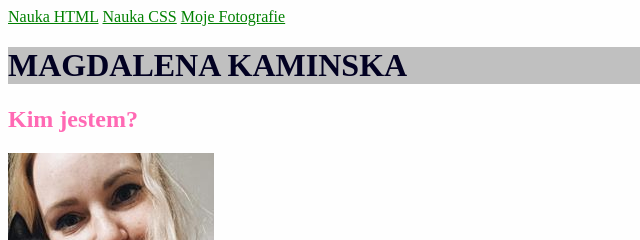
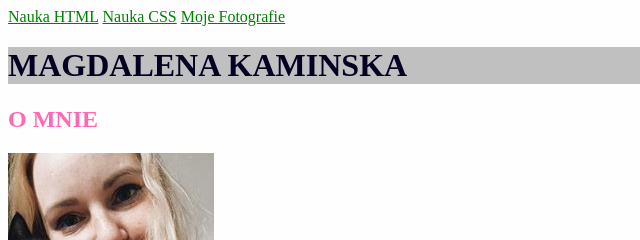
Before and after one commit to magdalena-kaminska/homepage, a plain HTML site: page index.html in a window 1280 px wide. Shown: the top 240 px of the page, 0-640 px from the left. Drawn offline with Linux system fonts and the light colour scheme.

Commit message:
edit index

```diff
--- a/index.html
+++ b/index.html
@@ -21,7 +21,7 @@
             <h1>MAGDALENA KAMINSKA</h1>
         </header>
         <section id="notatki">
-            <h2 class="hotpink-header">Kim jestem?</h2>
+            <h2 class="hotpink-header">O MNIE</h2>
             <img src="ja.jpg" alt="Ja z kotem"/>
             <p>Hej! Nazywam sie Magda i na codzien pracuje jako client support w firmie, ktora tworzy strone internetowe dla klientow sektora inwestycyjnego w Wielkiej Brytanii. <br>Dodatkowo,
                 zajmuje sie tez <a href="https://www.intothewoods.photo">fotografia </a> oraz ucze sie <a
```
